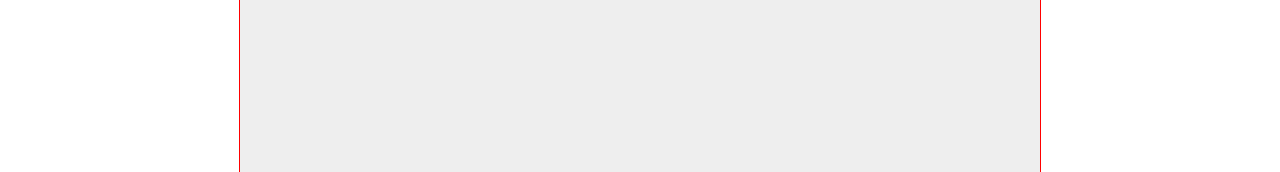
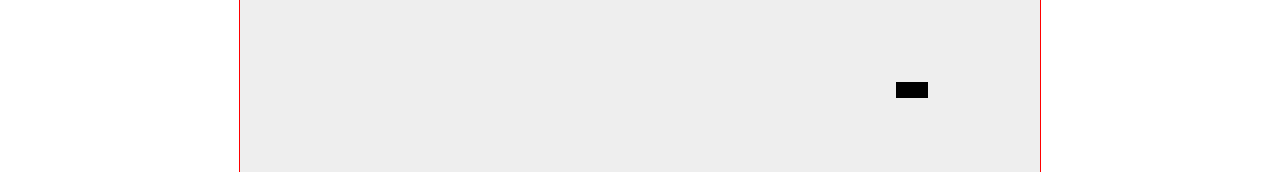
Before and after one commit to cmunerap/snake, an Angular app: page / in a window 1280 px wide. Both pictures are taken after a click on the button "START". Shown: the part 39-211 px from the top of the page. Built offline with nearby package versions, Linux system fonts and the light colour scheme.

Commit message:
feat: Added boundary control

```diff
--- a/src/app/app.component.html
+++ b/src/app/app.component.html
@@ -1,5 +1,5 @@
 <div class="board">
-  <div class="snake-node" *ngFor="let node of body"
+  <div class="snake-node" *ngFor="let node of snake"
     [style.left.px]="(node.x - 1) * 16"
     [style.top.px]="(node.y - 1) * 16"
   ></div>
--- a/src/app/app.component.ts
+++ b/src/app/app.component.ts
@@ -9,25 +9,25 @@ import { SnakeService } from './core/snake.service';
 })
 export class AppComponent {
 
-  constructor(private snake: SnakeService) { }
+  constructor(private snakeService: SnakeService) { }
 
-  get body(): Node[] {
-    return this.snake.body;
+  get snake(): Node[] {
+    return this.snakeService.snake;
   }
 
   get food(): Node {
-    return this.snake.food;
+    return this.snakeService.food;
   }
 
   start() {
-    this.snake.start({ width: 50, height: 50 }, 200);
+    this.snakeService.start({ width: 50, height: 50 }, 200);
   }
 
   @HostListener('window:keyup', ['$event'])
   keyEvent(event: KeyboardEvent) {
     const direction = KeyMapper[event.keyCode];
     if (direction){
-      this.snake.updateDirection(direction);
+      this.snakeService.updateDirection(direction);
     }
   }
 }
--- a/src/app/core/snake.service.ts
+++ b/src/app/core/snake.service.ts
@@ -50,11 +50,12 @@ export class SnakeService {
 
   private newFrame() {
     const update = newPosition[this.direction]({...this.head});
+    let tail: Node;
 
     if (this.eatsTheFood(update)) {
       this.updateFoodPosition();
     } else {
-      this.body.shift();
+      tail = this.body.shift();
       if (this.isFoodPositionExpired()) {
         this.updateFoodPosition();
       }
@@ -62,7 +63,16 @@ export class SnakeService {
 
     this.body.push({...this.head});
 
-    this.head = this.updateNodePosition(this.head, update);
+    if (this.hitsTheBoundary(update)) {
+      this.body.reverse();
+      if (tail) {
+        this.head = this.updateNodePosition(this.head, tail);
+      }
+      this.direction = forbiddenDirection[this.direction];
+    } else {
+      this.head = this.updateNodePosition(this.head, update);
+    }
+
     this.snake = [...this.body, this.head];
   }
 
@@ -76,6 +86,10 @@ export class SnakeService {
     return (new Date()).getTime() > this.foodPositionDue;
   }
 
+  private hitsTheBoundary(update: Node) {
+    return update.x < 0 || update.x > this.dimensions.width || update.y < 0 || update.y > this.dimensions.height;
+  }
+
   private updateNodePosition(current: Node, update: Node): Node {
     current.x = update.x;
     current.y = update.y;
```
Also changed, not shown: 1 other file (tests, documents, lock files or other folders).
